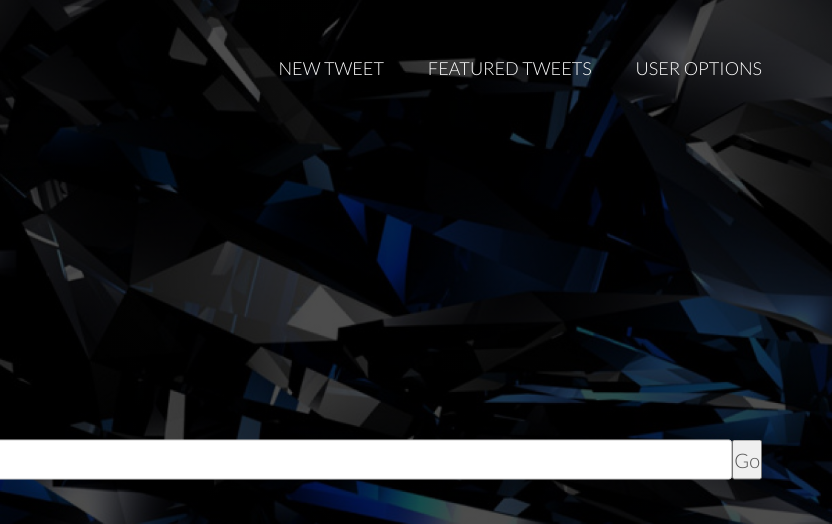
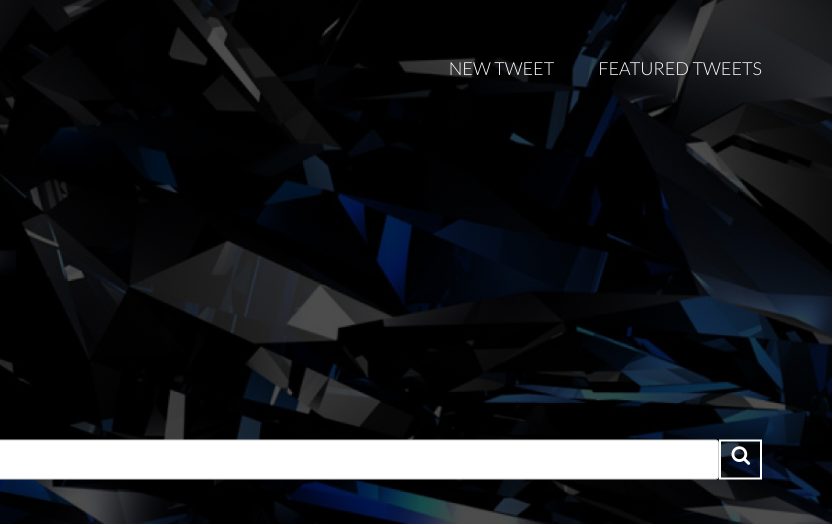
Before and after one commit to thekompalli/Twitter, a website: page public/index.html in a window 1280 px wide. Shown: the top 524 px of the page, 448-1280 px from the left. Drawn offline with nearby package versions, Linux system fonts and the light colour scheme; a script that the page names is missing; files whose address does not match are found by name.

Commit message:
personalized twitter

```diff
--- a/public/index.html
+++ b/public/index.html
@@ -9,6 +9,7 @@
         <link rel="stylesheet" type="text/css" href="vendors/css/animate.css">
         <link rel="stylesheet" type="text/css" href="resources/css/style.css">
         <link rel="stylesheet" type="text/css" href="resources/css/queries.css">
+        <link href="https://stackpath.bootstrapcdn.com/font-awesome/4.7.0/css/font-awesome.min.css" rel="stylesheet" integrity="sha384-wvfXpqpZZVQGK6TAh5PVlGOfQNHSoD2xbE+QkPxCAFlNEevoEH3Sl0sibVcOQVnN" crossorigin="anonymous">
         <link href='http://fonts.googleapis.com/css?family=Lato:100,300,400,300italic' rel='stylesheet' type='text/css'>
         <title>Chipper</title>
     </head>
@@ -21,7 +22,6 @@
                     <ul class="main-nav js--main-nav">
                         <li><a href="#quick_links">New Tweet</a></li>
                         <li><a href="#tweets">Featured Tweets</a></li>
-                        <li><a href="#myBook">User Options</a></li>
                     </ul>
                     <a class="mobile-nav-icon js--nav-icon"><i class="ion-navicon-round"></i></a>
                 </div>
@@ -29,8 +29,7 @@
             <div class="hero-text-box">
                 <h1>CHIPPER.</h1>
                 <h3>A Personalized Twitter</h3>
-                <div class="searchdiv"><input type="text" id="search" placeholder="Search"><button id="getTweets">Go</button></div>
-
+                <div class="searchdiv"><input type="text" id="search" placeholder="Search"><a href = "#tweets" id="getTweets"><i class="fa fa-search"></i></a></div>
             </div>
 
         </header>
--- a/public/resources/css/style.css
+++ b/public/resources/css/style.css
@@ -3,6 +3,7 @@
     margin: 0;
     padding: 0;
     box-sizing: border-box;
+    text-decoration: none;
 }
 
 html,
@@ -187,6 +188,22 @@ input[type=submit] {
     margin-bottom: 10px;
     border-radius: 20px;
     padding: 20px;
+
+}
+
+#getTweets{
+    border: 2px solid white;
+    padding-left: 10px;
+    padding-right:10px;
+    text-align: center;
+    text-decoration: none;
+    color: white;
+}
+#getTweets:hover{
+    border-color: dodgerblue;
+}
+#tile #a{
+    text-decoration: none;
 }
 
 
```
